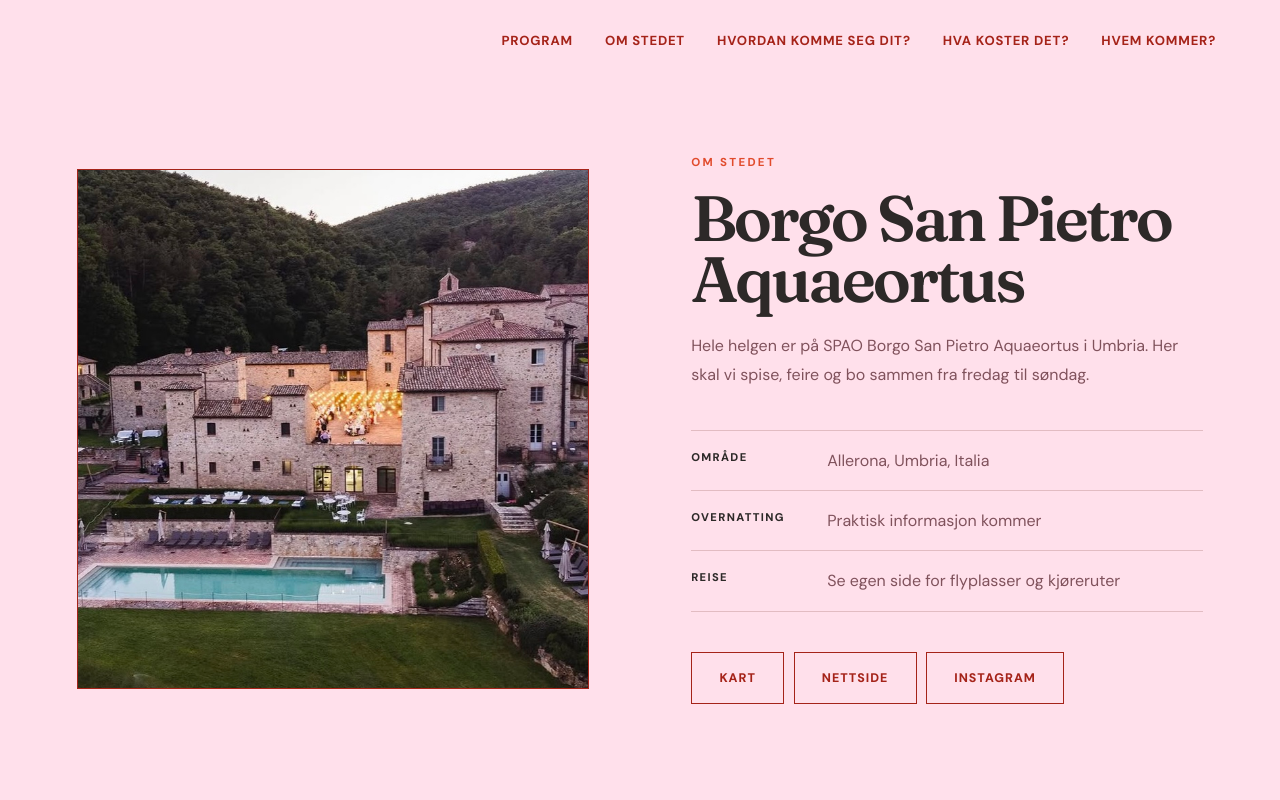
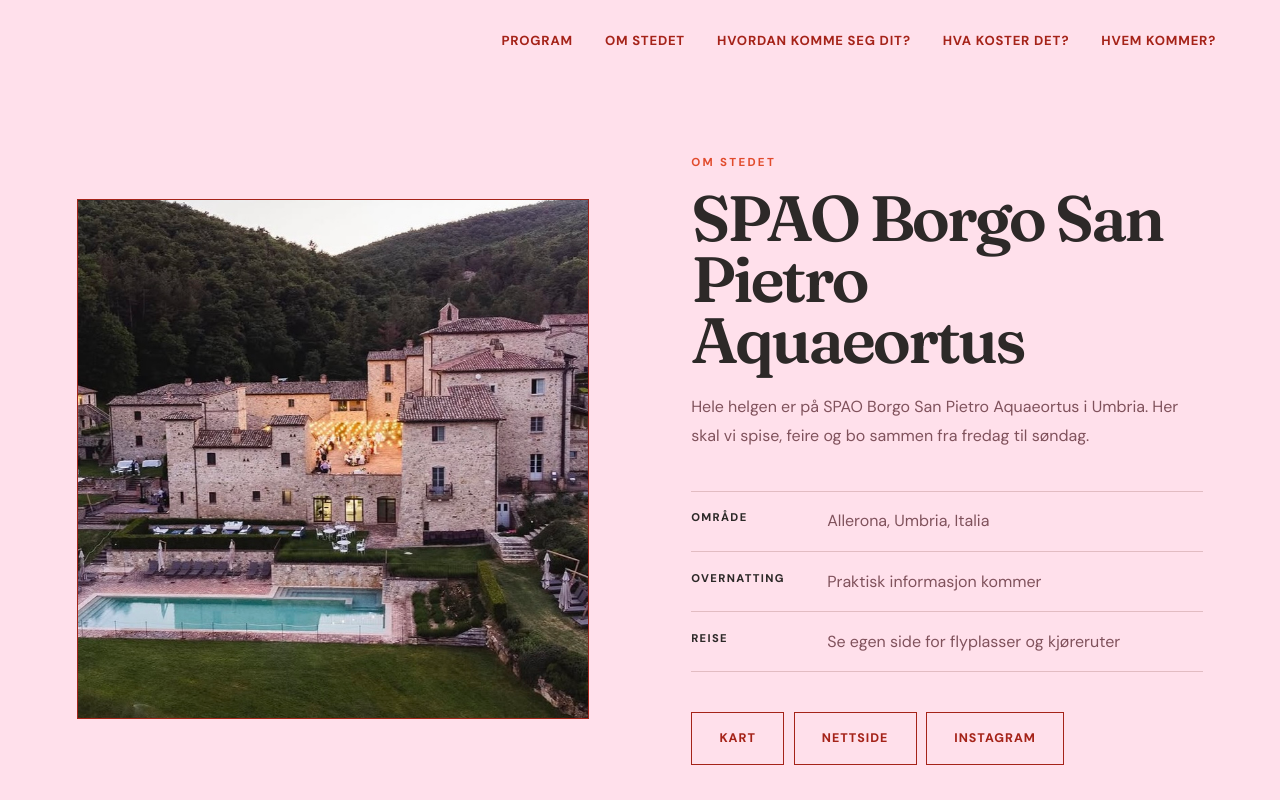
Before and after one commit to martaogmarius/martaogmarius.github.io, a Next.js app: page /om-stedet in a window 1280 px wide. Shown: the top 800 px of the page. Built offline with nearby package versions, Linux system fonts and the light colour scheme.

Commit message:
Bruk hele navnet på SPAO

```diff
--- a/app/content.ts
+++ b/app/content.ts
@@ -2,7 +2,7 @@
 export const wedding = {
   couple: "Marius & Marta",
   date: "25.–27. juni 2027",
-  venue: "Borgo San Pietro Aquaeortus",
+  venue: "SPAO Borgo San Pietro Aquaeortus",
   place: "Allerona, Umbria, Italia",
   intro: "Vi gifter oss – og håper dere vil være med på hele helgen i Umbria.",
   checkIn: "Fredag kl. 14.00–19.00",
--- a/app/layout.tsx
+++ b/app/layout.tsx
@@ -15,7 +15,7 @@
 
 export const metadata: Metadata = {
   title: "Marius & Marta · Bryllup i Umbria",
-  description: "Velkommen til bryllupshelgen vår ved Borgo San Pietro Aquaeortus i Umbria.",
+  description: "Velkommen til bryllupshelgen vår ved SPAO Borgo San Pietro Aquaeortus i Umbria.",
   icons: {
     icon: "/favicon.svg",
     shortcut: "/favicon.svg",
```
